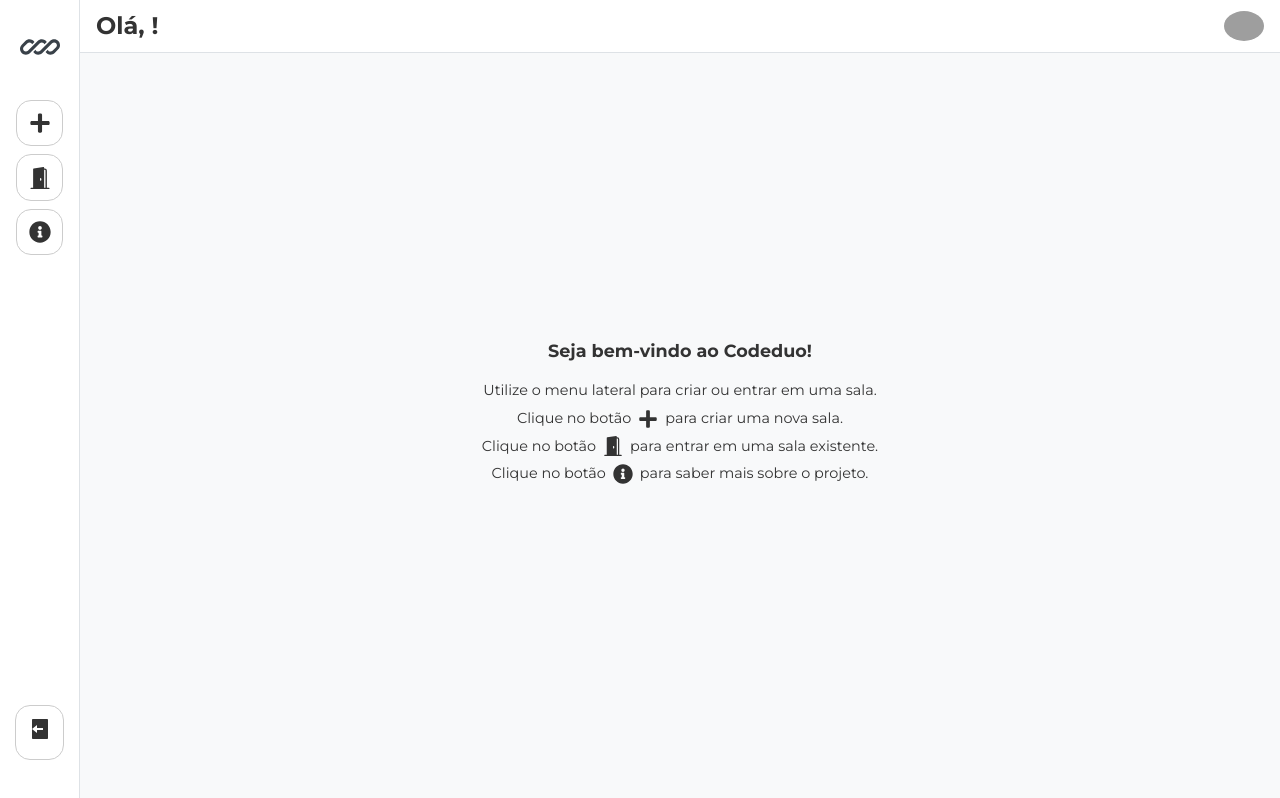
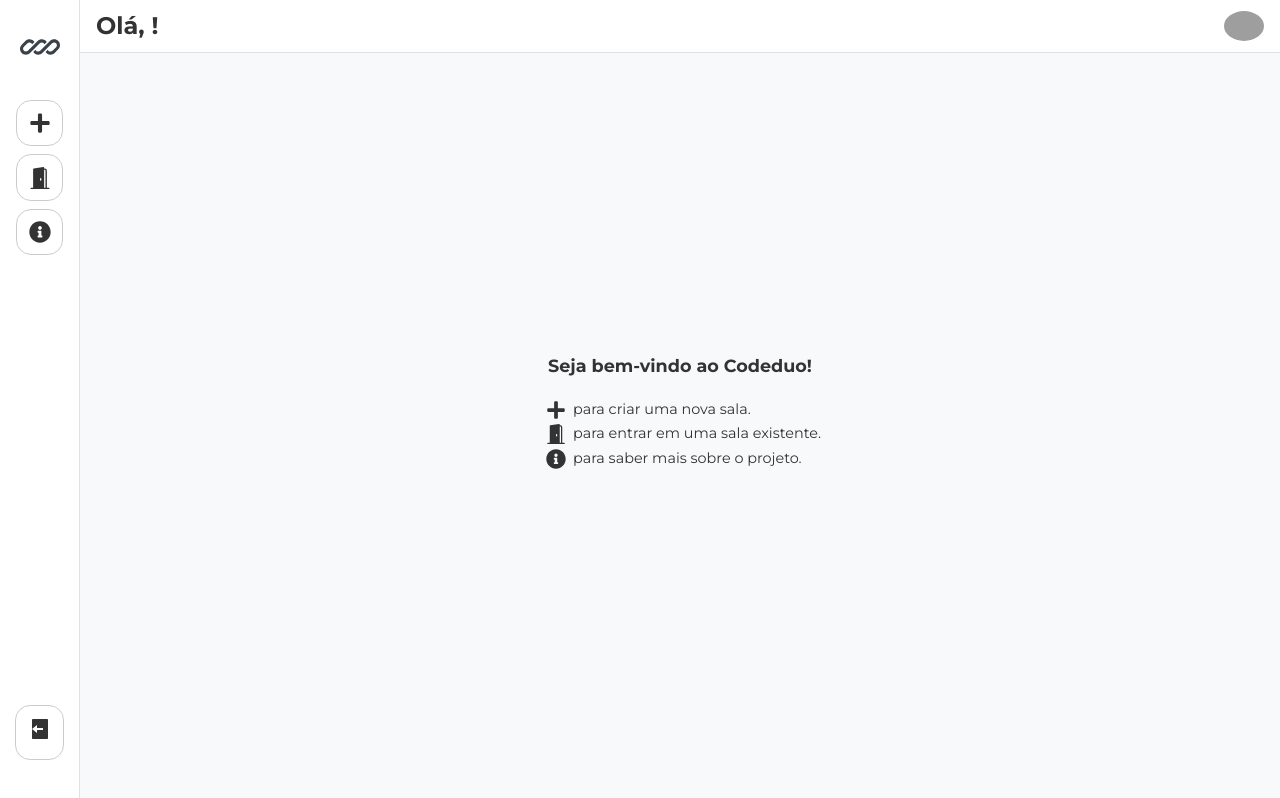
Before and after one commit to henriquepx/codeduo-frontend, a React (Vite) app: page /home in a window 1280 px wide. Built offline with nearby package versions, Linux system fonts and the light colour scheme; no server answers; grey boxes are pictures that could not be loaded.

Commit message:
feat: adjust styles at home

```diff
--- a/index.html
+++ b/index.html
@@ -4,7 +4,7 @@
     <meta charset="UTF-8" />
     <meta name="viewport" content="width=device-width, initial-scale=1.0" />
     <title>DuoCode</title>
-    <link rel="icon" href="/icon.png">
+    <link rel="icon" href="/logo.png">
     <link rel="preconnect" href="https://fonts.googleapis.com">
     <link rel="preconnect" href="https://fonts.gstatic.com" crossorigin>
     <link href="https://fonts.googleapis.com/css2?family=Montserrat:ital,wght@0,100..900;1,100..900&display=swap" rel="stylesheet">
--- a/src/pages/Home/Home.style.ts
+++ b/src/pages/Home/Home.style.ts
@@ -59,7 +59,10 @@
   h1 {
     font-size: 1.1rem;
     font-weight: 700;
-    margin-bottom: .8rem;
+  }
+  div {
+    align-items: left;
+    margin-top: 1rem;
   }
   p {
     font-size: .9rem;
--- a/src/pages/Home/Home.tsx
+++ b/src/pages/Home/Home.tsx
@@ -99,12 +99,13 @@
         </HeaderSection>
 
         <Main>
-          <h1>Seja bem-vindo ao Codeduo!</h1>
-          <p>Utilize o menu lateral para criar ou entrar em uma sala.</p>
-          <p>Clique no botão <FaPlus style={{ color: '#333', margin: '0 7px' }} size={20} /> para criar uma nova sala.</p>
-          <p>Clique no botão <BsFillDoorOpenFill style={{ color: '#333', margin: '0 7px' }} size={20} /> para entrar em uma sala existente.</p>
-          <p>Clique no botão <FaInfoCircle style={{ color: '#333', margin: '0 7px' }} size={20} /> para saber mais sobre o projeto.</p>
-        </Main>
+            <Title>Seja bem-vindo ao Codeduo!</Title>
+            <div>
+            <p><FaPlus style={{ color: '#333', margin: '0 7px' }} size={20} /> para criar uma nova sala.</p>
+            <p><BsFillDoorOpenFill style={{ color: '#333', margin: '0 7px' }} size={20} /> para entrar em uma sala existente.</p>
+            <p><FaInfoCircle style={{ color: '#333', margin: '0 7px' }} size={20} /> para saber mais sobre o projeto.</p>
+          </div>
+          </Main>
       </SectionHomeContent>
 
       {isModalOpen && (
```
Also changed, not shown: public/logo.png (added).
